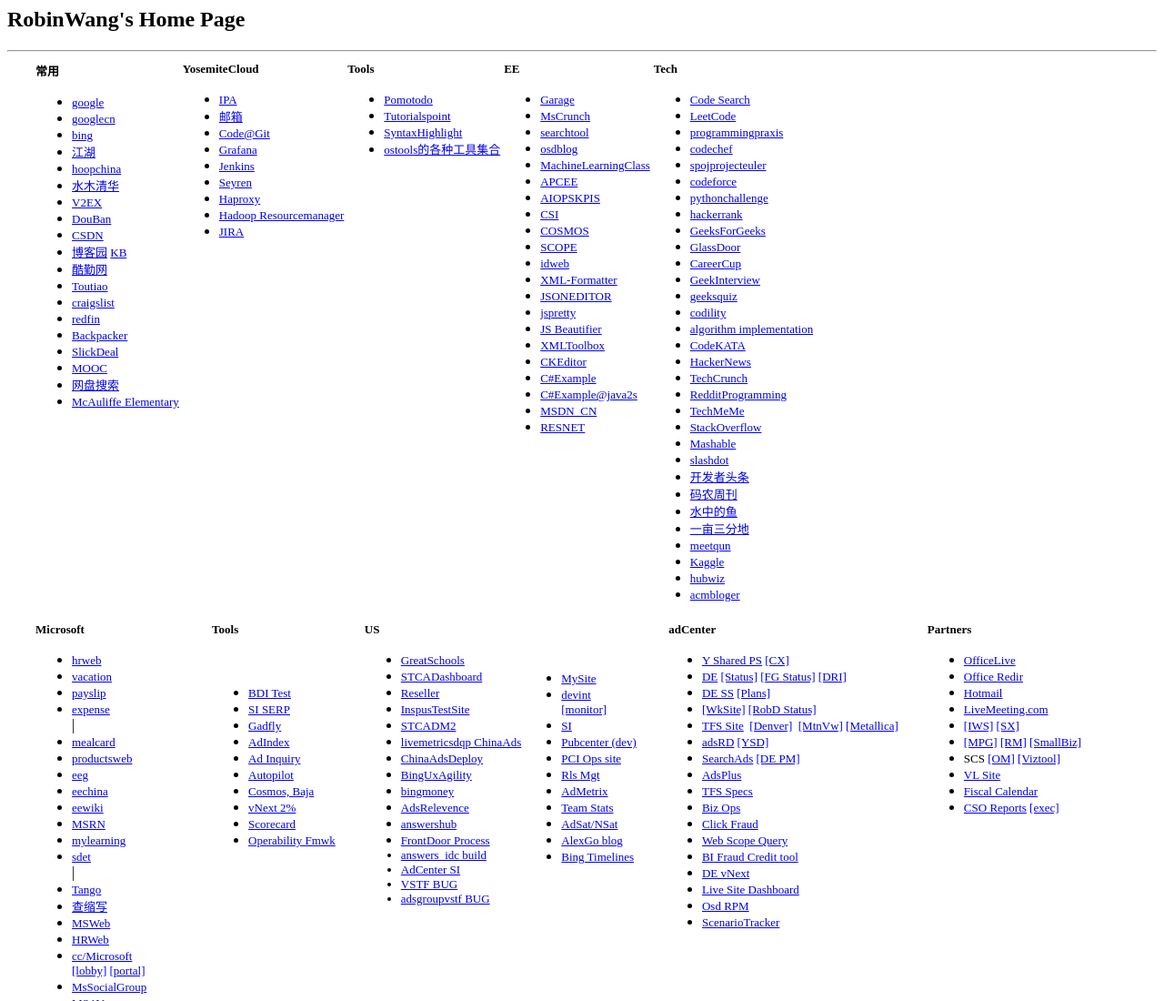
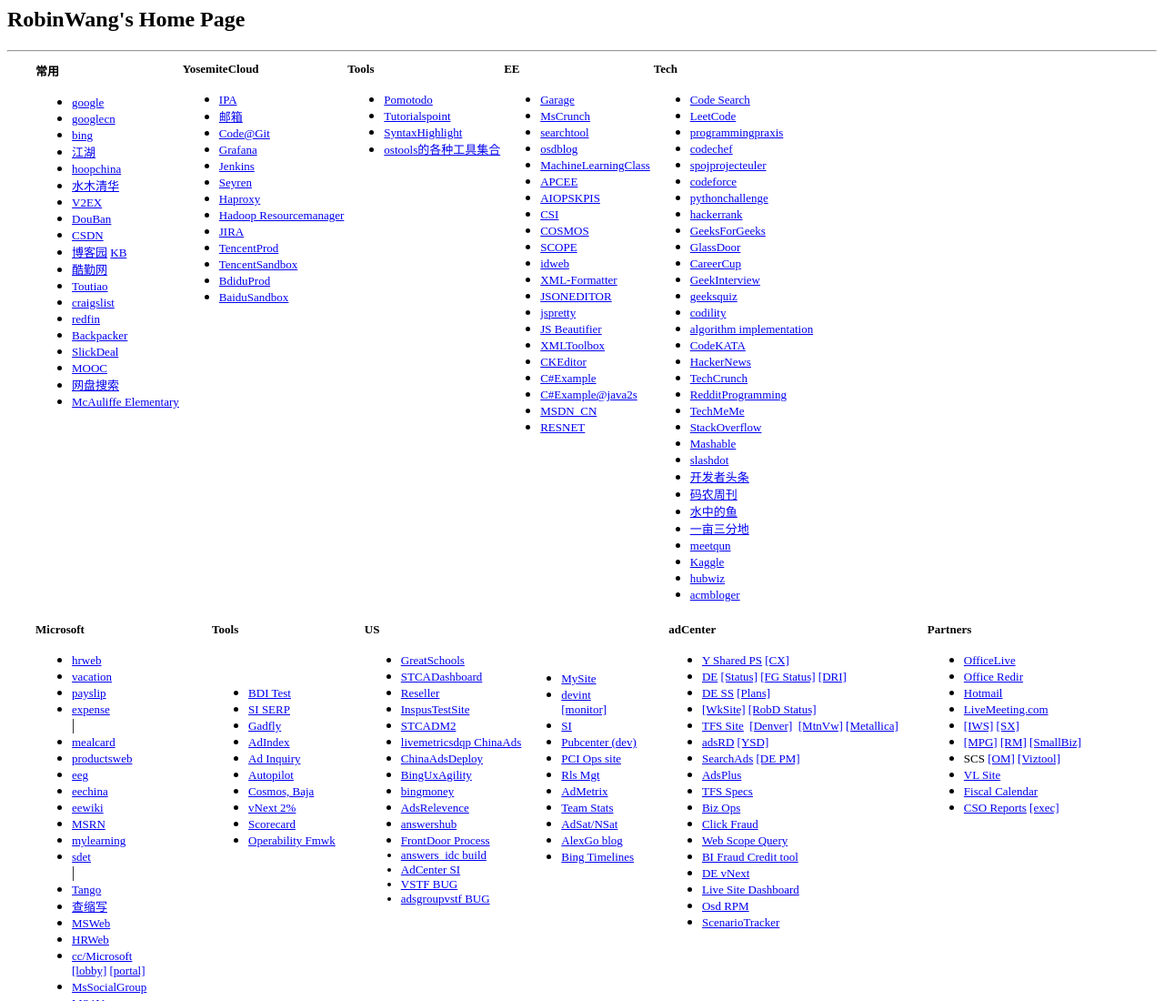
Before and after one commit to buptrobin/buptrobin.github.io, a plain HTML site: page index.html in a window 1280 px wide. Shown: the top 1100 px of the page at 91% size. Drawn offline with Linux system fonts and the light colour scheme.

Commit message:
add exchange api site

```diff
--- a/index.html
+++ b/index.html
@@ -44,6 +44,10 @@
 					<li><font size="2"><a href="http://haproxy2.t1.shadc.yosemitecloud.com:9600/">Haproxy</a></font></li>
 					<li><font size="2"><a href="http://resourcemanager2.t1.shadc.yosemitecloud.com:23188/cluster">Hadoop Resourcemanager</a></font></li>
 					<li><font size="2"><a href="https://jira1.ja.yosemitecloud.com">JIRA</a></font></li>
+					<li><font size="2"><a href="http://adx.qq.com">TencentProd</a></font></li>
+					<li><font size="2"><a href="http://dsptest.adx.qq.com/">TencentSandbox</a></font></li>
+					<li><font size="2"><a href="http://buyer.bes.baidu.com/">BdiduProd</a></font></li>
+					<li><font size="2"><a href="https://apitest.es.baidu.com">BaiduSandbox</a></font></li>
 
 
 				</ul>
```
